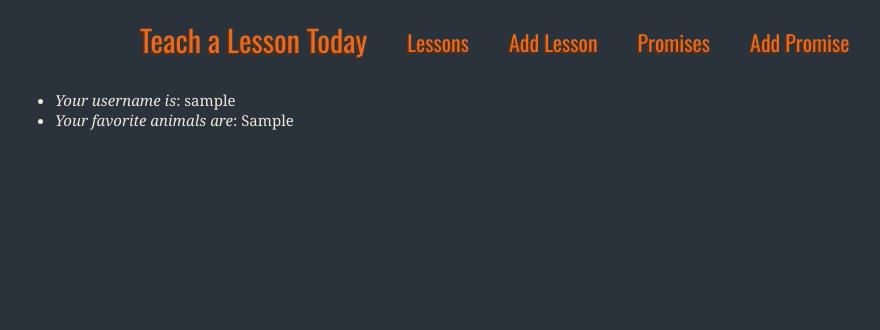
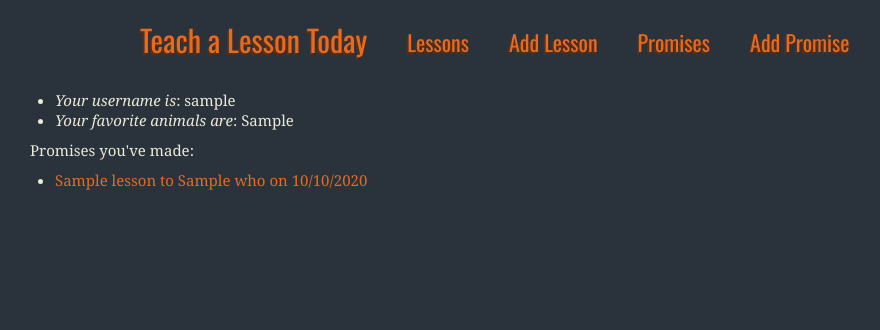
Before and after one commit to selenamarie/teach-today, a Django app: template teach/templates/profiles/profile_detail.html in a window 1280 px wide. Shown: the top 330 px of the page, without its empty margins (30-910 px from the left). Run offline with Django 3.2, Linux system fonts and the light colour scheme; the template is opened without the code that fills it: most values are stand-ins (such as "Sample title", 1, 10 or a date in 2020); some libraries are stand-ins or nearby versions.

Commit message:
Add list of Promises to a user profile

```diff
--- a/teach/templates/lessons/promises.html
+++ b/teach/templates/lessons/promises.html
@@ -20,4 +20,4 @@ Promises
 	<p>No Promises currently made </p>
 {% endif %}
 
-{% endblock %}
+{% endblock body %}
--- a/teach/templates/profiles/profile_detail.html
+++ b/teach/templates/profiles/profile_detail.html
@@ -8,4 +8,15 @@
 	<li><i>Your favorite animals are</i>: {{ profile.favorite_animal }}</li>
 </ul>
 
+{% if promises %}
+<p>Promises you've made:</p>
+<ul>
+	{% for promise in promises %}
+		<li><a href="/lessons/promises/{{ promise.id }}/">{{promise.lesson}} to {{ promise.who }} on {{ promise.when|date:"m/d/Y" }}</li>
+	{% endfor %}
+</ul>
+{% else %}
+	<p>No Promises currently made</p>
+{% endif %}
+
 {% endblock body %}
--- a/teach/views.py
+++ b/teach/views.py
@@ -3,7 +3,9 @@ from django.http import HttpResponseRedirect
 from django.shortcuts import render_to_response
 from django.contrib.auth.decorators import login_required
 
+
 from teach.models import UserProfile
+from lessons.models import Promise
 
 def main_page(request):
     return render_to_response('index.html')
@@ -21,5 +23,6 @@ def profile(request):
     Show a user profile
     """
     up = UserProfile.objects.get(user=request.user)
-    return render_to_response('profiles/profile_detail.html', {'profile': up})
+    promises = Promise.objects.filter(made_by=request.user.id)
+    return render_to_response('profiles/profile_detail.html', {'profile': up, 'promises': promises})
     return HttpResponseRedirect('/')
```
